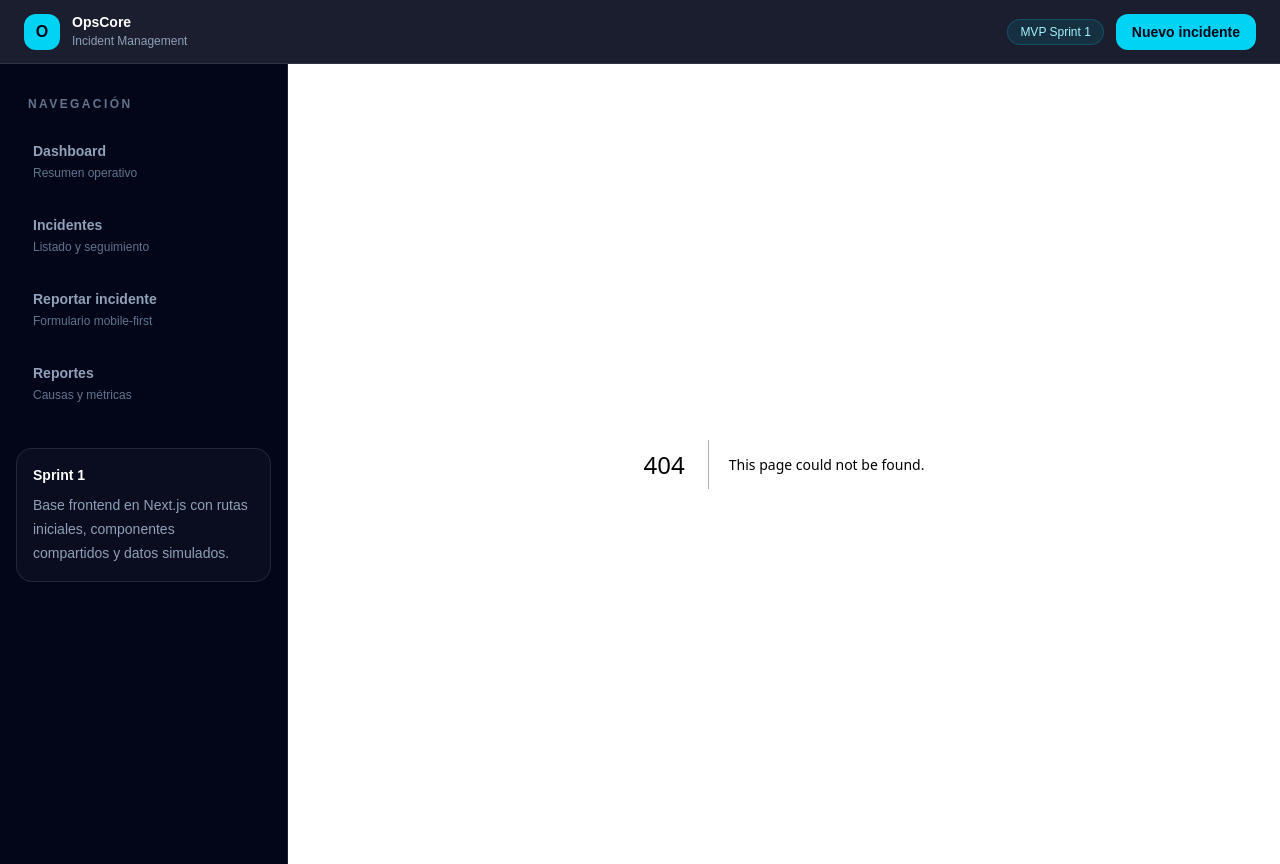
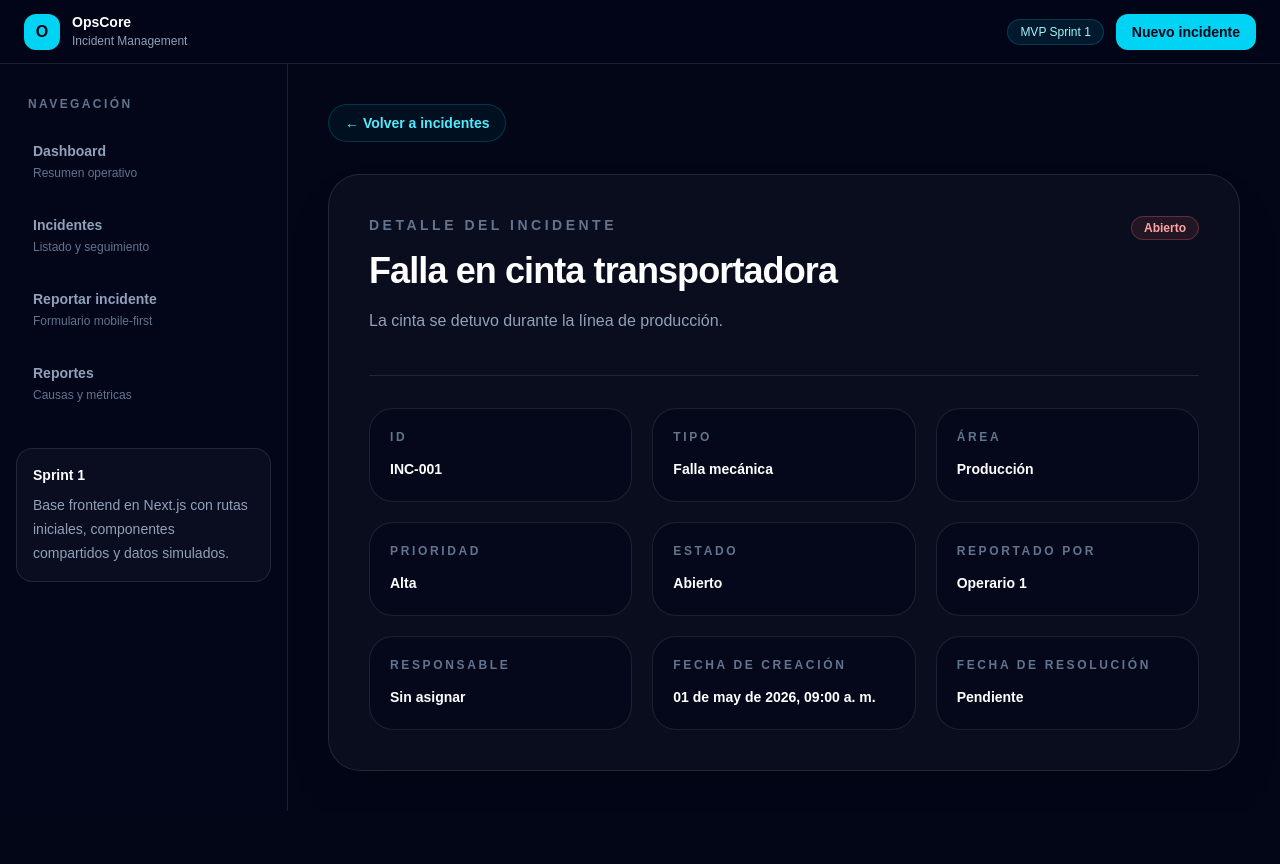
Before and after one commit to No-Country-simulation/S04-26-Equipo-19-Web-App-Development, a Next.js app in the folder frontend/: page /incidents/INC-001 in a window 1280 px wide. Before the commit this address had no page. After the commit the page ends 811 px from the top, so only its background shows below. Built offline with nearby package versions, Linux system fonts and the light colour scheme.

Commit message:
feat: add incident detail view

```diff
--- /dev/null
+++ b/frontend/src/app/incidents/[id]/page.js
@@ -0,0 +1,98 @@
+import Link from "next/link";
+import { notFound } from "next/navigation";
+import { incidents } from "@/data/incidents";
+import StatusBadge from "@/components/incidents/StatusBadge";
+import { formatDate } from "@/utils/formatDate";
+
+export function generateStaticParams() {
+  return incidents.map((incident) => ({
+    id: incident.id,
+  }));
+}
+
+export default async function IncidentDetailPage({ params }) {
+  const { id } = await params;
+
+  const incident = incidents.find((item) => item.id === id);
+
+  if (!incident) {
+    notFound();
+  }
+
+  return (
+  <section className="mx-auto w-full max-w-7xl space-y-8 px-6 py-8 lg:px-10 lg:py-10">
+    <Link
+      href="/incidents"
+      className="inline-flex w-fit items-center rounded-full border border-cyan-400/20 bg-cyan-400/5 px-4 py-2 text-sm font-semibold text-cyan-300 transition hover:border-cyan-400/40 hover:bg-cyan-400/10 hover:text-cyan-200"
+    >
+      ← Volver a incidentes
+    </Link>
+
+    <article className="rounded-[2rem] border border-white/10 bg-white/[0.03] p-6 shadow-2xl shadow-black/20 md:p-8 lg:p-10">
+      <div className="flex flex-col gap-6 md:flex-row md:items-start md:justify-between">
+        <div className="max-w-3xl">
+          <p className="text-sm font-semibold uppercase tracking-[0.25em] text-slate-500">
+            Detalle del incidente
+          </p>
+
+          <h1 className="mt-4 text-3xl font-bold tracking-tight text-white md:text-4xl">
+            {incident.title}
+          </h1>
+
+          <p className="mt-4 text-base leading-7 text-slate-400">
+            {incident.description}
+          </p>
+        </div>
+
+        <div className="shrink-0">
+          <StatusBadge status={incident.status} />
+        </div>
+      </div>
+
+      <div className="mt-10 grid gap-5 border-t border-white/10 pt-8 md:grid-cols-2 xl:grid-cols-3">
+        <DetailItem label="ID" value={incident.id} />
+        <DetailItem label="Tipo" value={incident.type} />
+        <DetailItem label="Área" value={incident.area} />
+        <DetailItem label="Prioridad" value={incident.priority} />
+        <DetailItem label="Estado" value={incident.status} />
+        <DetailItem label="Reportado por" value={incident.reportedBy} />
+        <DetailItem label="Responsable" value={incident.assignedTo} />
+        <DetailItem
+          label="Fecha de creación"
+          value={formatDate(incident.createdAt)}
+        />
+        <DetailItem
+          label="Fecha de resolución"
+          value={incident.resolvedAt ? formatDate(incident.resolvedAt) : "Pendiente"}
+        />
+      </div>
+
+      {incident.status === "Cerrado" && (
+        <div className="mt-8 rounded-3xl border border-emerald-400/20 bg-emerald-400/10 p-5">
+          <p className="text-sm font-semibold text-emerald-300">
+            Resolución
+          </p>
+
+          <p className="mt-2 text-sm leading-6 text-slate-300">
+            Incidente cerrado. La nota de resolución se agregará cuando esté disponible en el flujo de cierre.
+          </p>
+        </div>
+      )}
+    </article>
+  </section>
+);
+}
+
+function DetailItem({ label, value }) {
+  return (
+    <div className="rounded-3xl border border-white/10 bg-slate-950/60 p-5 transition hover:border-cyan-400/20 hover:bg-slate-900/70">
+      <p className="text-xs font-semibold uppercase tracking-[0.22em] text-slate-500">
+        {label}
+      </p>
+
+      <p className="mt-3 text-sm font-semibold leading-6 text-white">
+        {value || "Sin información"}
+      </p>
+    </div>
+  );
+}
--- a/frontend/src/components/incidents/IncidentCard.jsx
+++ b/frontend/src/components/incidents/IncidentCard.jsx
@@ -1,5 +1,6 @@
 import StatusBadge from "./StatusBadge";
 import { formatDate } from "@/utils/formatDate";
+import Link from "next/link";
 
 // Card reutilizable para mostrar la información principal de un incidente.
 // Se usa en el listado y puede reutilizarse luego en dashboard o vistas detalle.
@@ -38,9 +39,7 @@ export default function IncidentCard({ incident }) {
 
         <div>
           <p className="text-slate-500">Prioridad</p>
-          <p className="mt-1 font-medium text-slate-200">
-            {incident.priority}
-          </p>
+          <p className="mt-1 font-medium text-slate-200">{incident.priority}</p>
         </div>
 
         <div>
@@ -55,6 +54,14 @@ export default function IncidentCard({ incident }) {
       <div className="mt-5 border-t border-white/10 pt-4 text-xs text-slate-500">
         Reportado: {formatDate(incident.createdAt)}
       </div>
+
+      <Link
+        href={`/incidents/${incident.id}`}
+        className="mt-4 inline-flex w-fit rounded-xl border border-cyan-400/30 px-4 py-2 text-sm font-semibold text-cyan-300 transition hover:bg-cyan-400/10 hover:text-cyan-200"
+      >
+        Ver detalle
+      </Link>
+
     </article>
   );
 }
```
